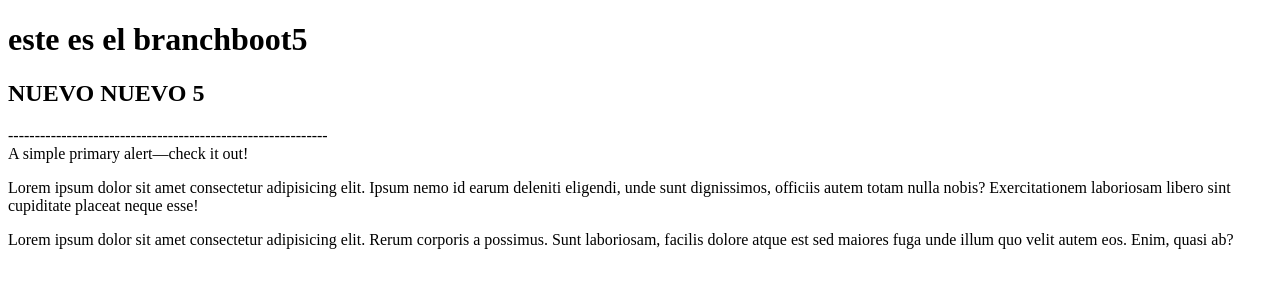
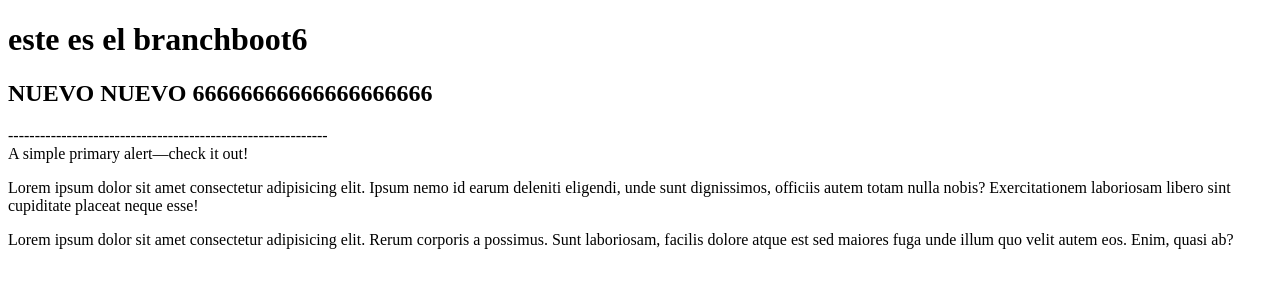
Before and after one commit to rodriguezmelisa93/Practices, a website: page bootstrap1/index.html in a window 1280 px wide. Drawn offline with Linux system fonts and the light colour scheme.

Commit message:
este es el 6

```diff
--- a/bootstrap1/index.html
+++ b/bootstrap1/index.html
@@ -7,8 +7,8 @@
     <title>Practice with bootstrap</title>
 </head>
 <body>
-    <h1>este es el branchboot5</h1>
-    <h2>NUEVO NUEVO 5 </h2>
+    <h1>este es el branchboot6</h1>
+    <h2>NUEVO NUEVO 66666666666666666666 </h2>
 
      ------------------------------------------------------------
     <div class="alert alert-primary" role="alert">
```
